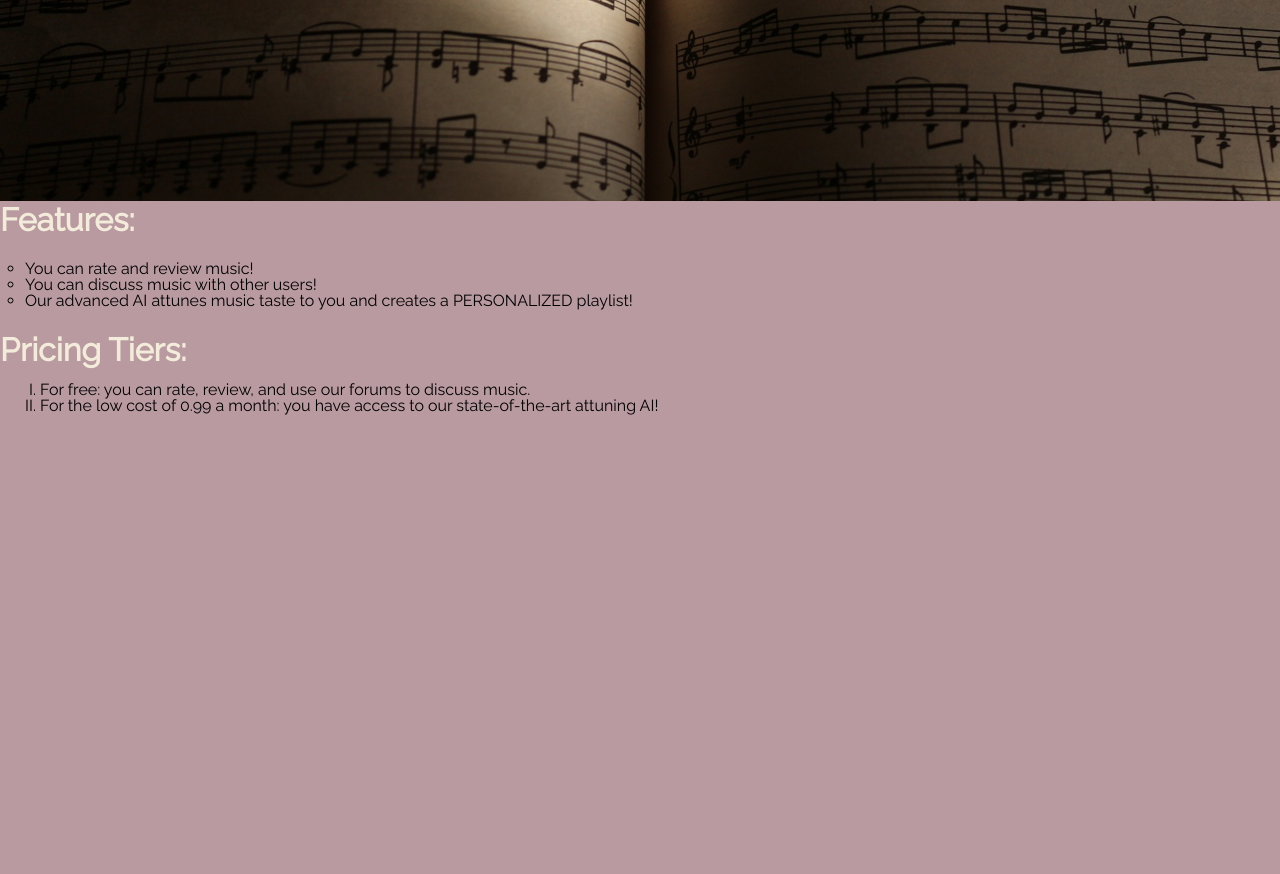
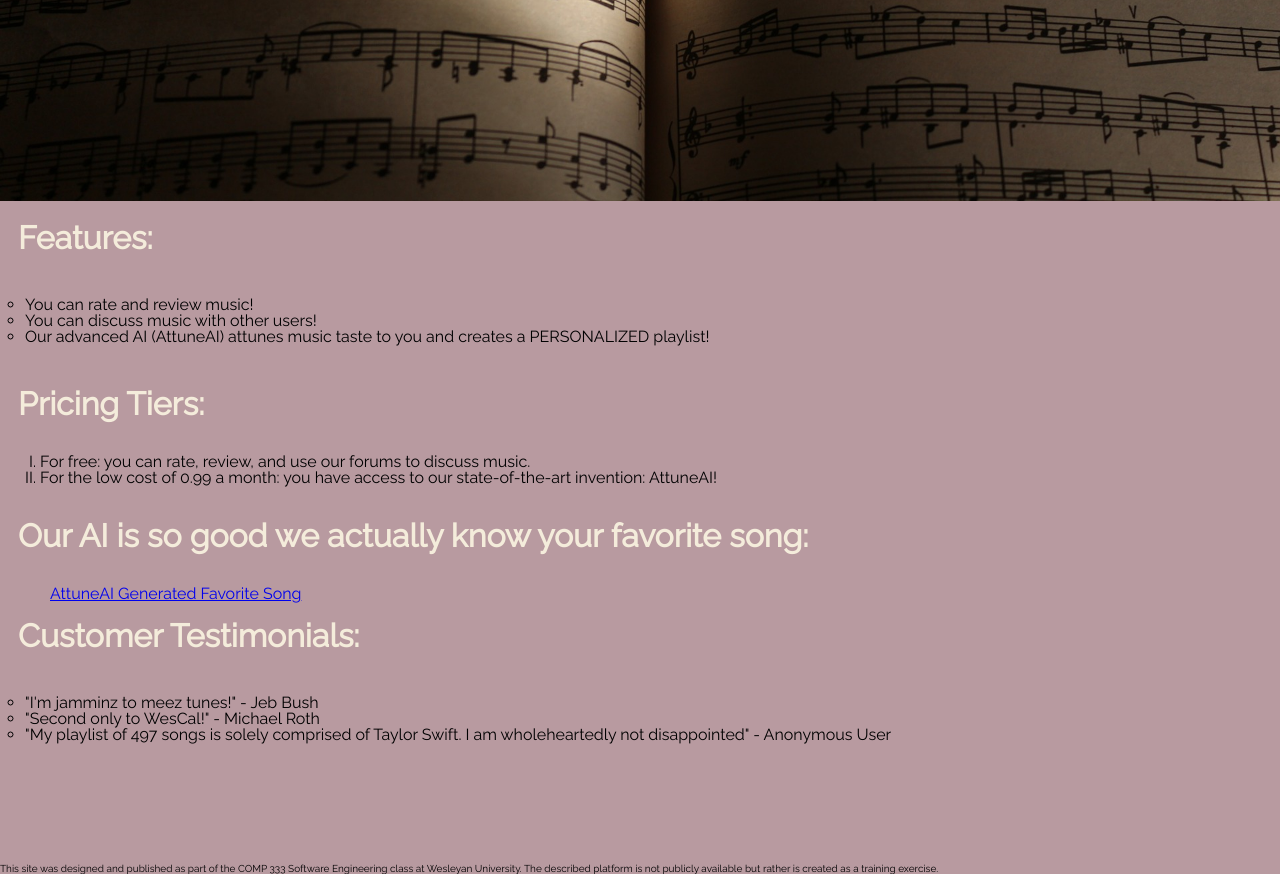
Before and after one commit to gunnnerman/COMP333LandingPage, a plain HTML site: page index.html in a window 1280 px wide. Shown: the part 704-1578 px from the top of the page. Before the commit the page ends 1134 px from the top, so only its background shows below. Drawn offline with Linux system fonts and the light colour scheme; a web font is replaced by a local one.

Commit message:
continued adding content

```diff
--- a/index.html
+++ b/index.html
@@ -29,10 +29,8 @@
     <div class="container">
         <img src="notes.jpg" style="width:100%;">
         <div>
-            <h1 id="pagetitle" class="center">Music Rateur</h1>
-            <p class="belowcenter">This site was designed and published as part of the COMP
-                                333 Software Engineering class at Wesleyan University. The described platform is not publicly
-                                available but rather is created as a training exercise.</p>
+            <h1 id="pagetitle" class="center">Music Rateur with AttuneAI</h1>
+
         </div>
     </div>
 
@@ -42,7 +40,7 @@
         <ul>
             <li>You can rate and review music!</li>
             <li>You can discuss music with other users!</li>
-            <li>Our advanced AI attunes music taste to you and creates a PERSONALIZED playlist!</li>
+            <li>Our advanced AI (AttuneAI) attunes music taste to you and creates a PERSONALIZED playlist!</li>
         </ul>
     </div>
 
@@ -51,10 +49,30 @@
     <div class="list">
         <ol type="I">
             <li>For free: you can rate, review, and use our forums to discuss music.</li>
-            <li>For the low cost of 0.99 a month: you have access to our state-of-the-art attuning AI!</li>
+            <li>For the low cost of 0.99 a month: you have access to our state-of-the-art invention: AttuneAI!</li>
         </ol>
     </div>
 
+    <h1 id="AI">Our AI is so good we actually know your favorite song:</h1>
+    <br>
+    <a href="https://www.youtube.com/watch?v=dQw4w9WgXcQ" style="padding:50px">AttuneAI Generated Favorite Song</a>
+
+    <br>
+
+    <h1 id="AI">Customer Testimonials:</h1>
+    <div class="list">
+        <ul>
+            <li>"I'm jamminz to meez tunes!" - Jeb Bush</li>
+            <li>"Second only to WesCal!" - Michael Roth</li>
+            <li>"My playlist of 497 songs is solely comprised of Taylor Swift. I am wholeheartedly not disappointed" - Anonymous User</li>
+        </ul>
+    </div>
+
+    <br><br><br><br><br><br>
+
+    <p style="font-size:x-small">This site was designed and published as part of the COMP
+                                333 Software Engineering class at Wesleyan University. The described platform is not publicly
+                                available but rather is created as a training exercise.</p>
 </body>
 
 
--- a/style.css
+++ b/style.css
@@ -32,6 +32,7 @@ body {
 
 h1 {
     color:#F4ECDB;
+    padding: 18px;
 }
 
 .list ul {
```
